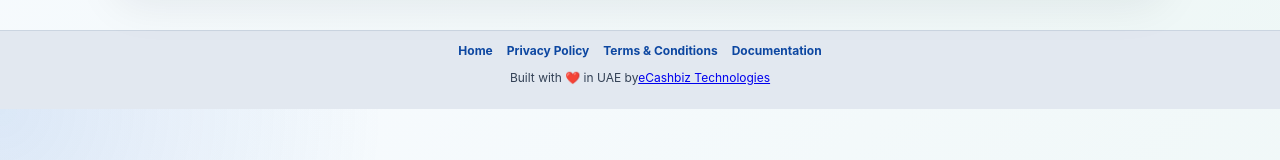
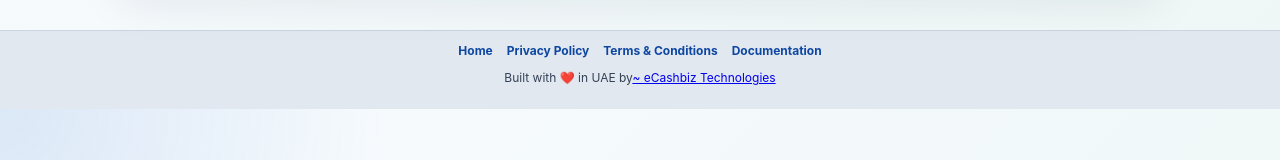
Before and after one commit to aimzworld007/FTA-VAT-TAX-Calculator, a React (Vite) app: page / in a window 1280 px wide. Shown: the part 386-546 px from the top of the page. Built offline with nearby package versions, Linux system fonts and the light colour scheme; the HTML template or start-up script is replaced by a standard one.

Commit message:
Update AppFooter.jsx

```diff
--- a/src/features/layout/AppFooter.jsx
+++ b/src/features/layout/AppFooter.jsx
@@ -13,7 +13,7 @@ export function AppFooter() {
      <p>
   Built with ❤️ in UAE by
   <a href="https://ecashbiz.com/landing" target="_blank">
-     eCashbiz Technologies
+         ~ eCashbiz Technologies
   </a>
 </p>
     </footer>
```
